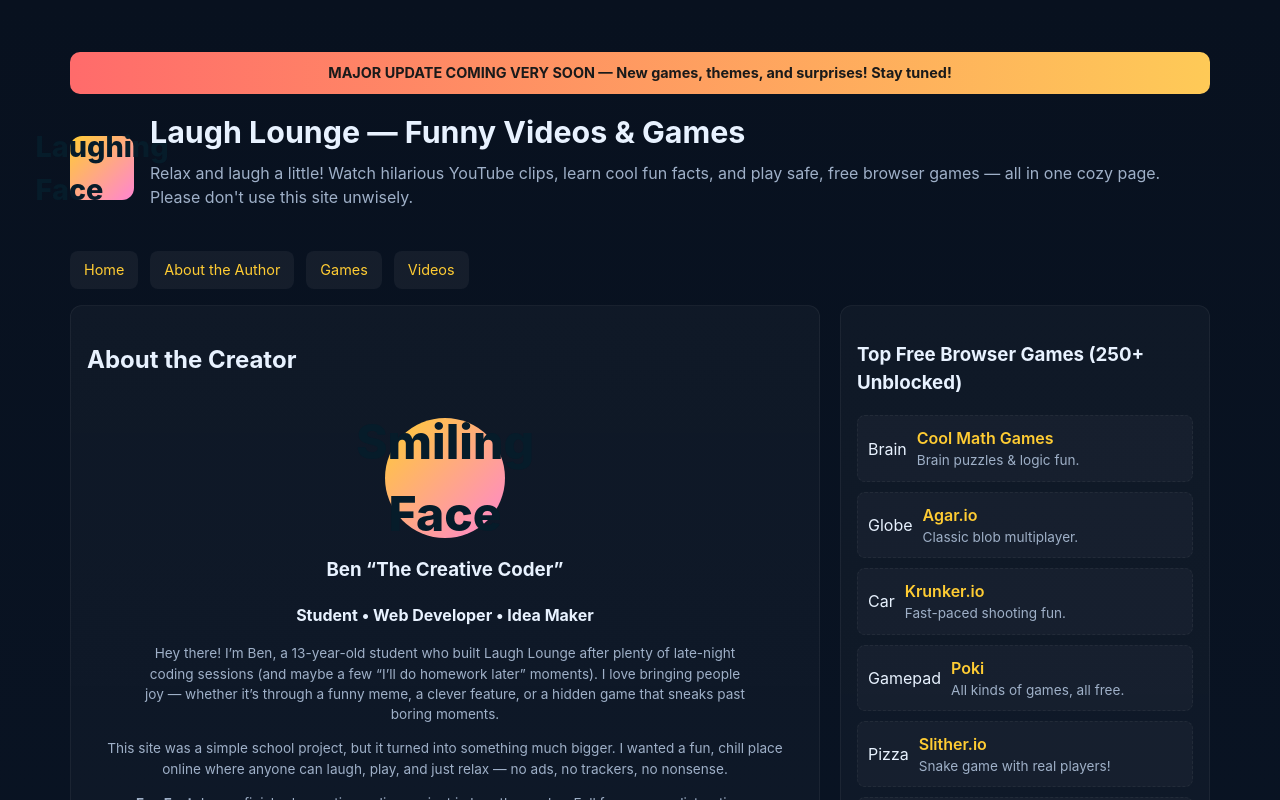
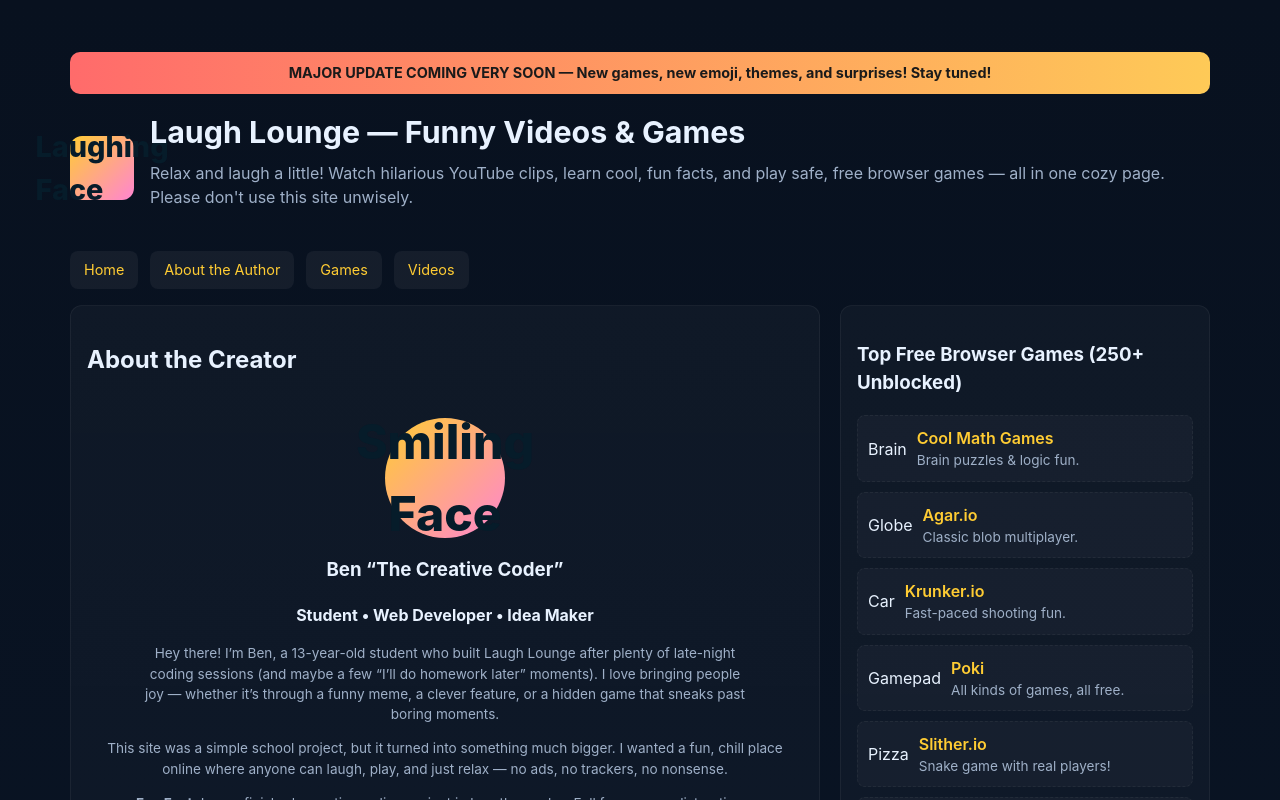
Before and after one commit to benjaminirani-dot/fakespaceproject, a plain HTML site: page index.html in a window 1280 px wide. Shown: the top 800 px of the page. Drawn offline with Linux system fonts and the light colour scheme.

Commit message:
Update index.html

```diff
--- a/index.html
+++ b/index.html
@@ -65,14 +65,14 @@
 <body>
   <div class="container">
     <div class="update-banner">
-      MAJOR UPDATE COMING VERY SOON — New games, themes, and surprises! Stay tuned!
+      MAJOR UPDATE COMING VERY SOON — New games, new emoji, themes, and surprises! Stay tuned!
     </div>
 
     <header>
       <div class="logo">Laughing Face</div>
       <div>
         <h1>Laugh Lounge — Funny Videos & Games</h1>
-        <p class="lead">Relax and laugh a little! Watch hilarious YouTube clips, learn cool fun facts, and play safe, free browser games — all in one cozy page. Please don't use this site unwisely.</p>
+        <p class="lead">Relax and laugh a little! Watch hilarious YouTube clips, learn cool, fun facts, and play safe, free browser games — all in one cozy page. Please don't use this site unwisely.</p>
       </div>
     </header>
 
```
